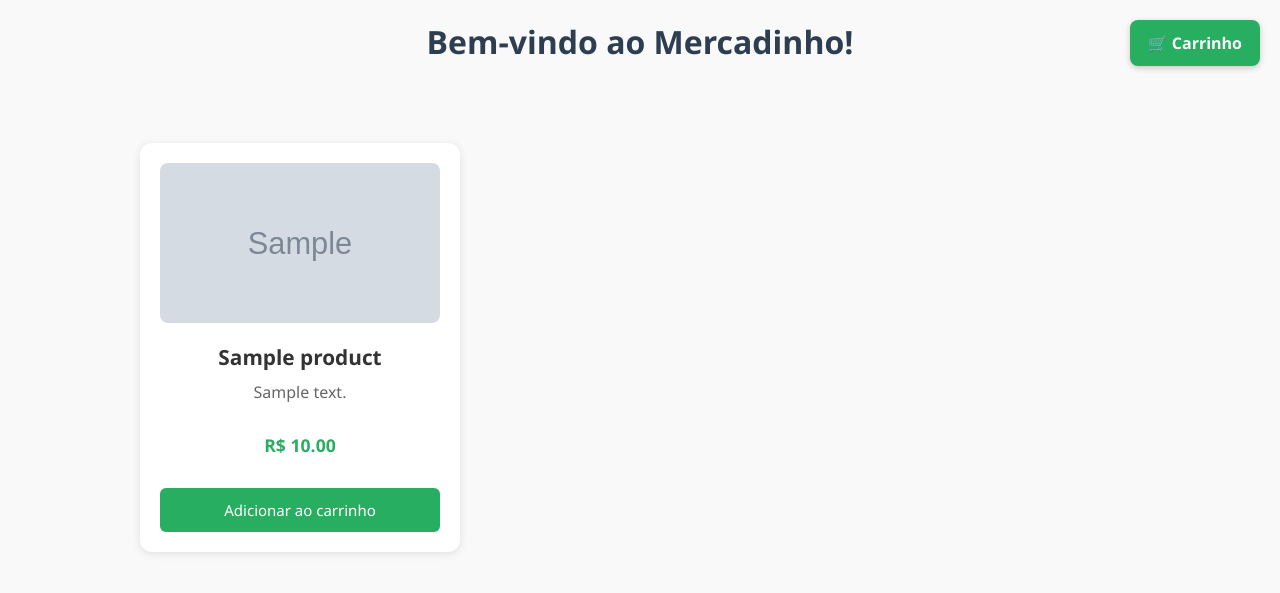
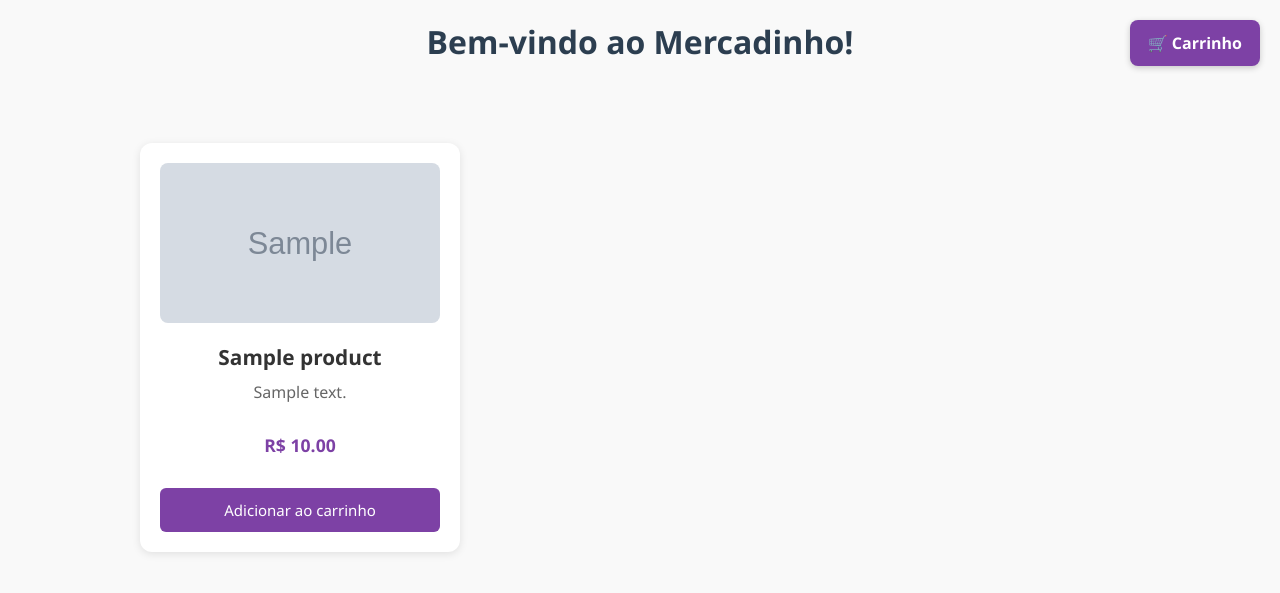
Before and after one commit to GabrielCst011/projeto-mercadinho, a Flask app: page / in a window 1280 px wide. Shown: the top 593 px of the page. Run offline with Flask 3, Linux system fonts and the light colour scheme; tables that the repository leaves empty hold one stand-in row (values such as "Sample post"); grey boxes marked "Sample" are stand-in pictures.

Commit message:
Mudanca de coar Verde para Lilas

```diff
--- a/static/styles.css
+++ b/static/styles.css
@@ -30,7 +30,7 @@ h1 {
   position: fixed;
   top: 20px;
   right: 20px;
-  background-color: #27ae60;
+  background-color: #7d41a5;
   color: white;
   padding: 12px 18px;
   border-radius: 8px;
@@ -47,7 +47,7 @@ h1 {
 }
 
 .carrinho-link:hover {
-  background-color: #219150;
+  background-color: #7d41a5;
 }
 
 /* Grid dos produtos */
@@ -99,13 +99,13 @@ h1 {
 .product .price {
   font-size: 1.1rem;
   font-weight: bold;
-  color: #27ae60;
+  color: #7d41a5;
   margin-bottom: 15px;
 }
 
 /* Botão */
 button {
-  background-color: #27ae60;
+  background-color: #7d41a5;
   color: white;
   border: none;
   padding: 12px 18px;
@@ -117,14 +117,14 @@ button {
 }
 
 button:hover {
-  background-color: #219150;
+  background-color: #7d41a5;
 }
 
 .total {
   font-size: 1.3rem;
   font-weight: bold;
   margin-top: 20px;
-  color: #27ae60;
+  color: #7d41a5;
   text-align: right;
 }
 
```
Also changed, not shown: templates/admin.html (+4 -4 lines).
